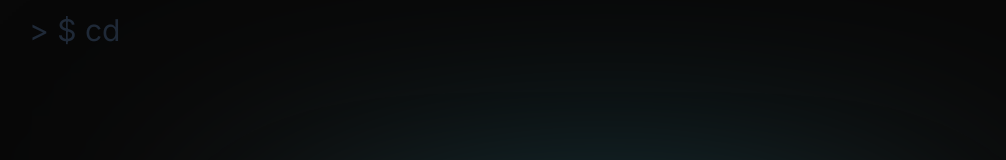
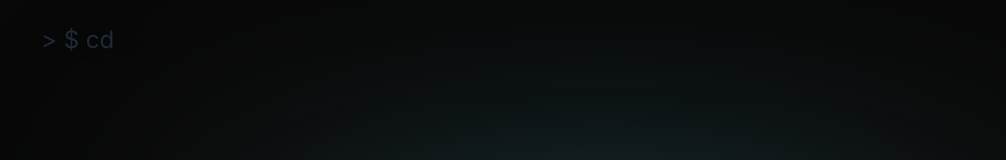
Before and after one commit to timchenggu123/next_js_website, a Next.js app: page / in a window 1280 px wide. Shown: the top 160 px of the page, without its empty margins (35-1041 px from the left). Built offline with nearby package versions, Linux system fonts and the light colour scheme.

Commit message:
Slight update to the navbar.

```diff
--- a/components/Navbar.tsx
+++ b/components/Navbar.tsx
@@ -44,19 +44,19 @@ export default function Navbar() {
     <div className="flex justify-start h-[3rem]">
       <AnimatePresence>
         {!isHovering && <motion.div
-          className="w-[8rem] text-3xl"
+          className="w-[7rem] text-2xl p-3 backdrop-blur-lg rounded-xl border-b-zinc-700 border-b-1"
           onMouseEnter={() => setIsHovering(true)}
-          exit={{ opacity: 0, width: 0, fontSize: 0 }}
+          exit={{ opacity: 0, fontSize: 0, padding: 0, width: 0}}
         >{'> $ cd '}</motion.div>}
       </AnimatePresence>
       <div className="flex-grow flex flex-col items-center">
         <AnimatePresence>
         {isHovering && (
           <motion.div
-            initial={{ opacity: 0, x: "10%"}}
+            initial={{ opacity: 0, x: "-10%"}}
             animate={{ opacity: 1, x: 0, margin: "auto"}}
           className={`${styles.innerWidth} flex flex-col md:flex-row items-center justify-around backdrop-blur-xl border-b-zinc-700 border-b-2 rounded-3xl`}
-            exit={{ opacity: 0, x: "10%"}}
+            exit={{ opacity: 0, x: "-10%"}}
           >
             {Items.map((item) => (
                 <a
```
